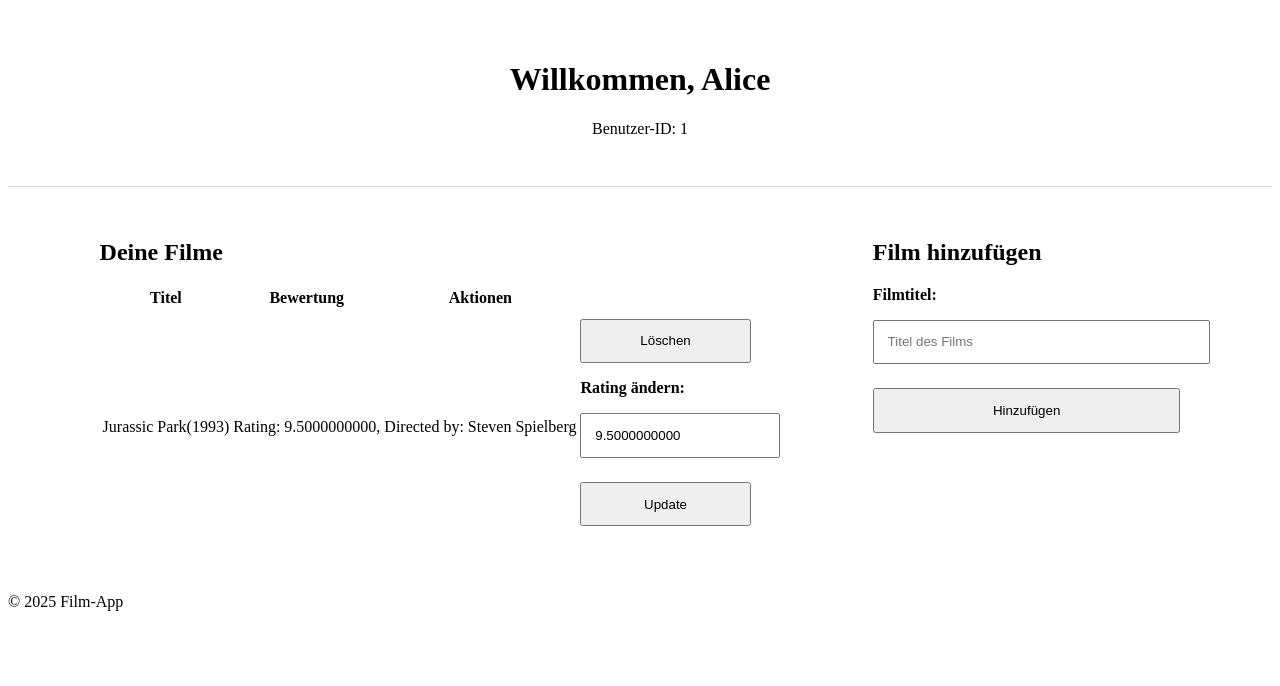
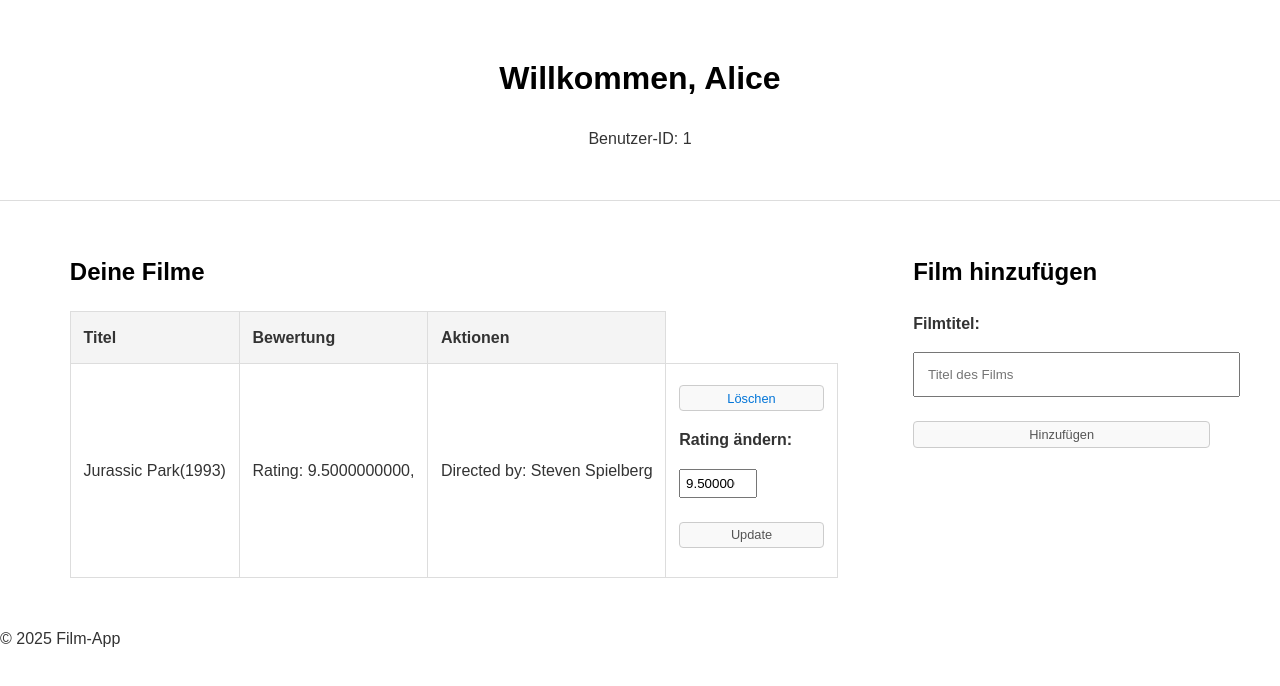
Before and after one commit to Felipe1114/Movie_with_SQL, a Flask app: page /user/1/movies in a window 1280 px wide. Shown: the top 686 px of the page. Run offline with Flask 3, Linux system fonts and the light colour scheme; data comes from the database, SQL or seed files in the repository.

Commit message:
neues css

```diff
--- a/static/styles.css
+++ b/static/styles.css
@@ -1,55 +1,3 @@
-Updated Flask Routes
-1
-2
-3
-4
-5
-6
-7
-8
-9
-10
-11
-12
-13
-14
-15
-16
-17
-18
-19
-20
-21
-22
-23
-24
-25
-26
-27
-28
-29
-30
-31
-32
-33
-34
-35
-36
-37
-38
-39
-40
-41
-42
-43
-44
-45
-46
-47
-48
-49
-50
-51
 /* styles.css */
 
 /* Allgemeine Seitengestaltung */
@@ -100,3 +48,52 @@
     padding: 0.8rem;
     margin-top: 0.5rem;
     margin-bottom: 1rem;
+}
+
+/* Tabelle für Filme */
+table {
+    width: 100%;
+    border-collapse: collapse;
+}
+
+table th, table td {
+    border: 1px solid #ddd;
+    padding: 0.8rem;
+    text-align: left;
+}
+
+table th {
+    background-color: #f4f4f4;
+}
+
+/* Kleinere und weniger auffällige Buttons für Löschen und Update */
+form button[type="submit"] {
+    padding: 0.3rem 0.6rem; /* Kleinere Größe */
+    font-size: 0.8rem; /* Kleinere Schrift */
+    color: #555; /* Weniger auffällige Farbe */
+    background-color: #f9f9f9; /* Dezentes Grau */
+    border: 1px solid #ccc; /* Dezente Umrandung */
+    border-radius: 4px; /* Leichte Rundung */
+    cursor: pointer; /* Zeigt an, dass es klickbar ist */
+}
+
+/* Hover-Effekt für die kleinen Buttons */
+form button[type="submit"]:hover {
+    background-color: #eaeaea; /* Etwas dunkler beim Hover */
+}
+
+/* Spezifische Stile für den Löschen-Button */
+form button[type="submit"]:nth-child(1) {
+    color: #d9534f; /* Dezentes Rot für Löschen */
+}
+
+/* Spezifische Stile für den Update-Button */
+form button[type="submit"]:nth-child(2) {
+    color: #0275d8; /* Dezentes Blau für Update */
+}
+
+/* Eingabefelder für Rating ändern */
+form input[type="number"] {
+    width: auto; /* Passt die Breite an den Inhalt an */
+    padding: 0.3rem; /* Kleinere Polsterung */
+}
```
